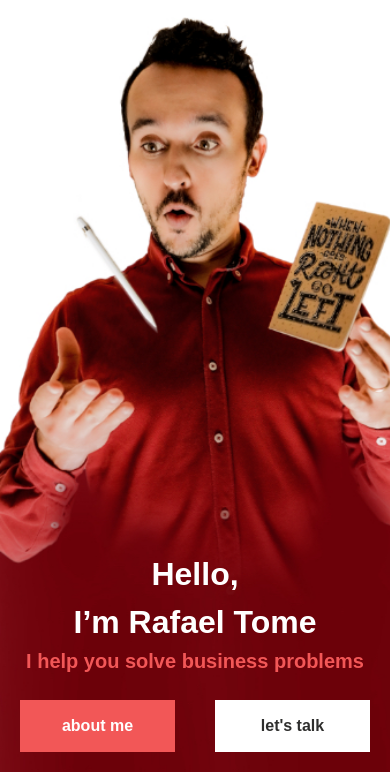
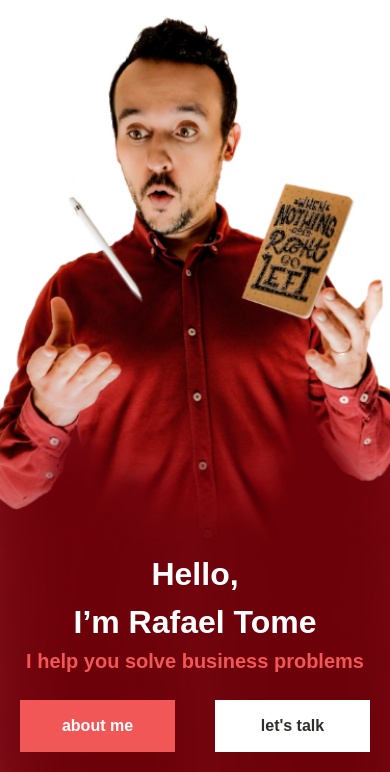
Before and after one commit to peterwilmshurst/rafaeltome, a website: page src/index.html in a window 390 px wide. Shown: the part 72-844 px from the top of the page. Drawn offline with nearby package versions, Linux system fonts and the light colour scheme; files that its build step writes are made by us from their sources; a web font is replaced by a local one.

Commit message:
remove height of header from mobile section home

```diff
--- a/src/scss/_home.scss
+++ b/src/scss/_home.scss
@@ -161,7 +161,7 @@
 
 // mobile version
 .mobile_i-am-rafa {
-    height: 100vh;
+    height: calc(100vh - 89px);
     padding: 0;
     background-image: url('../img/i-am-rafa.jpg');
     background-image: -webkit-image-set(url(../img/i-am-rafa.jpg) 1x, url(../img/i-am-rafa@2x.jpg) 2x);
```
